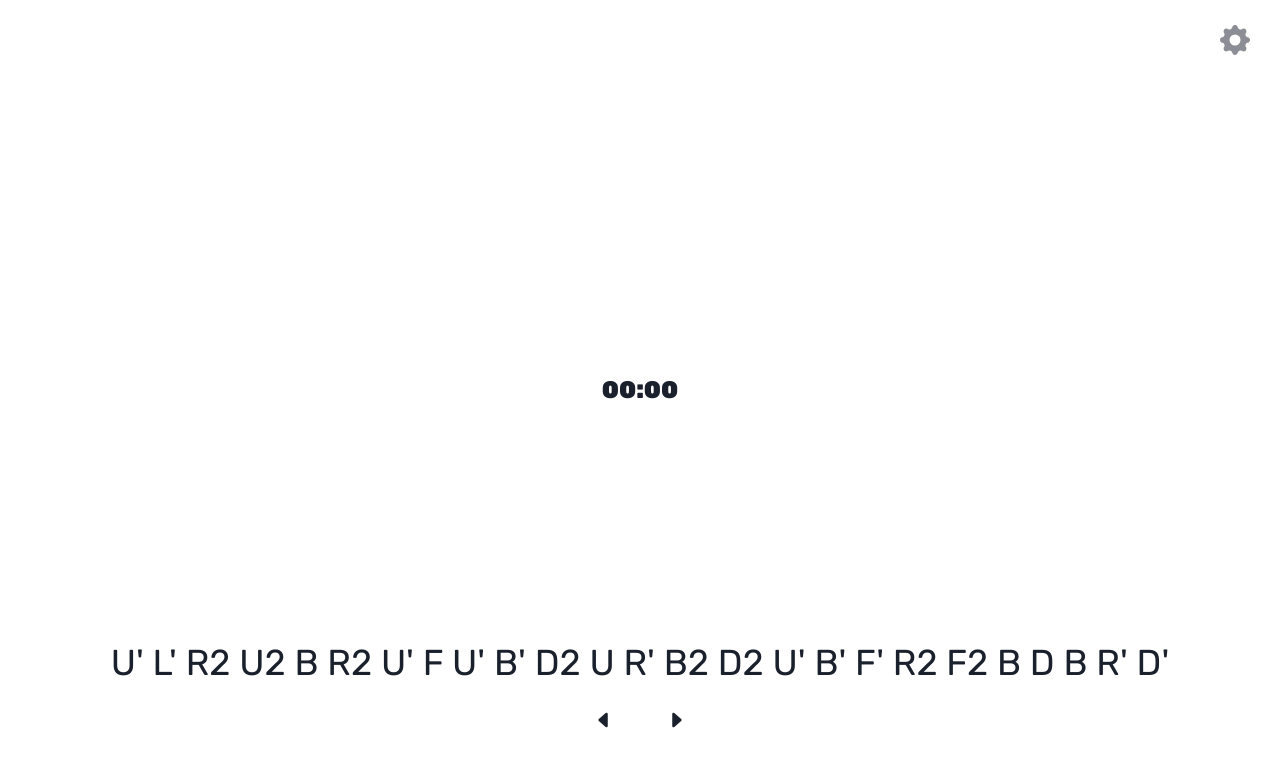
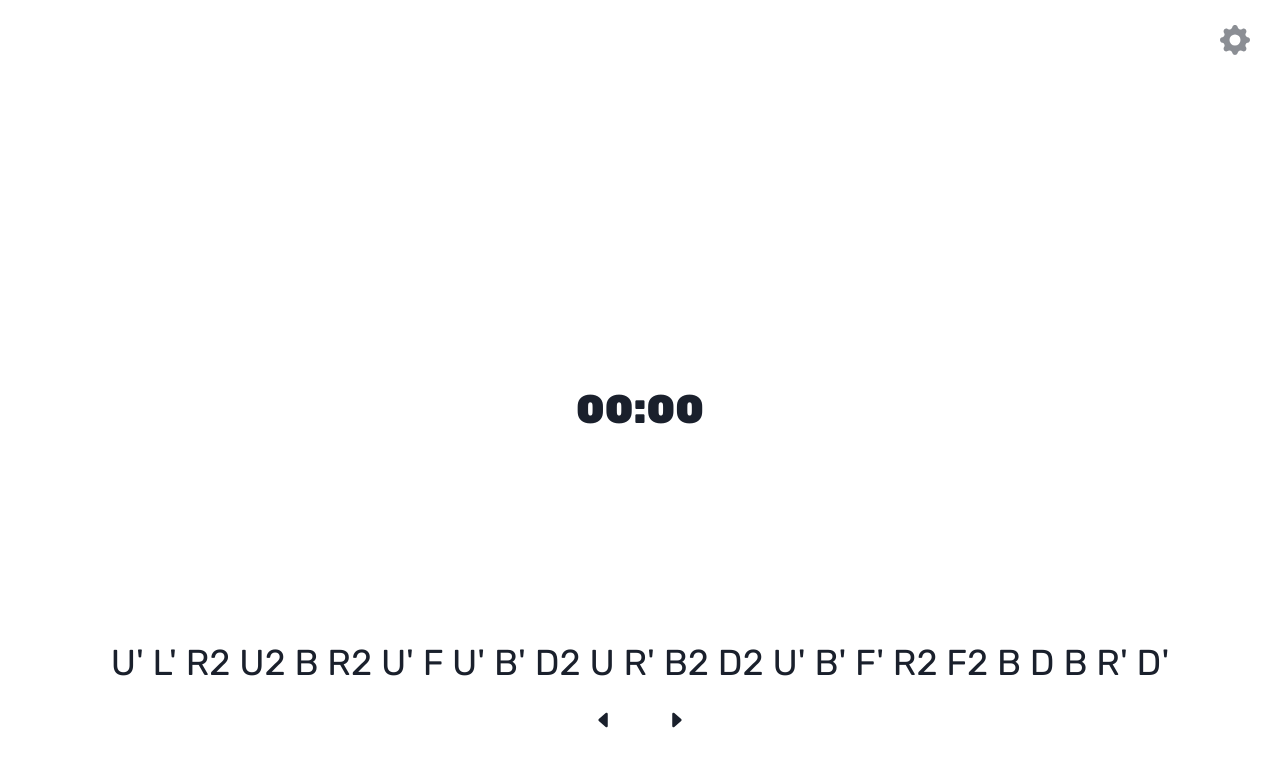
Before and after one commit to gregori-sabel/Cube-X, a Next.js app: page / in a window 1280 px wide. Shown: the top 766 px of the page. Built offline with nearby package versions, Linux system fonts and the light colour scheme.

Commit message:
font-size timer

```diff
--- a/src/components/Timer.tsx
+++ b/src/components/Timer.tsx
@@ -84,8 +84,8 @@ export default function Timer({ setSiteState, siteState, addNewResult, formatTim
         transition=' 0.2s ease-in-out'
         // fontSize={Math.min(200, 30+(time/1000))+'px'}
         // marginTop={Math.max(-100, (-1*(50+(time/1000))/4)) +'px'}
-        fontSize='24px'
-        marginTop='12px'
+        fontSize='40px'
+        marginTop='20px'
         // _hover={{
         //   fontSize: Math.min(300, 50+(time/1000))+'px',
         //   marginTop: Math.max(-100, (-1*(50+(time/1000))/4)) +'px'
```
